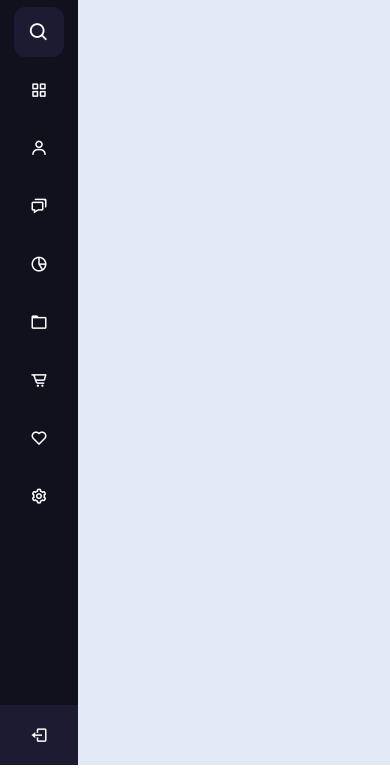
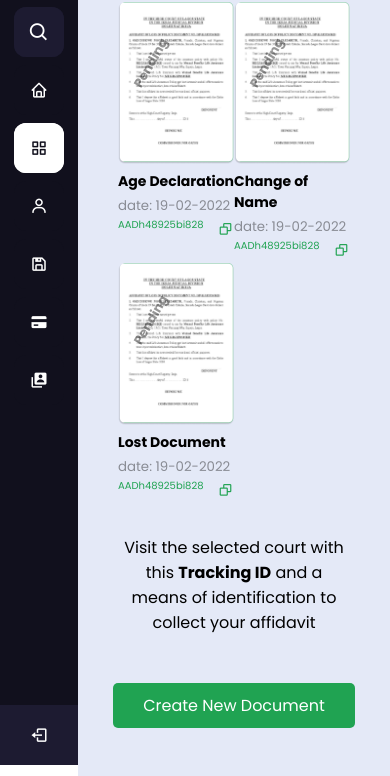
Before and after one commit to sabiprogrammer/eforms-project, a plain HTML site: page index_dashboard.html in a window 390 px wide. Shown: the part 79-855 px from the top of the page. Drawn offline with nearby package versions, Linux system fonts and the light colour scheme.

Commit message:
finished up the main dashboard design

```diff
--- a/css/dashboard-style.css
+++ b/css/dashboard-style.css
@@ -1,11 +1,32 @@
 /* Google Font Link */
 @import url('https://fonts.googleapis.com/css2?family=Poppins:wght@200;300;400;500;600;700&display=swap');
+
+/*Base styling*/
+:root {
+    --primary-color: #20A352;
+    --secondary-color: #E0F2E7;
+    --dark-color: #263238;
+    --light-color: #f4f4f4;
+    --success-color: #5cb85c;
+    --error-color: #d9534f;
+    --warning-color: #eed675;
+    --text-size: 18px;
+    --medium-text-size: 23px;
+    --big-text-size: 30px;
+    --br: 5px;
+}
+
+::selection {
+    color: white;
+    background-color: var(--primary-color);
+}
 
 * {
     margin: 0;
     padding: 0;
     box-sizing: border-box;
     font-family: "Poppins", sans-serif;
+    text-decoration: none;
 }
 
 .sidebar {
@@ -15,6 +36,7 @@
     height: 100%;
     width: 78px;
     background: #11101D;
+    /* background: var(--dark-color); */
     padding: 6px 14px;
     z-index: 99;
     transition: all 0.5s ease;
@@ -235,6 +257,14 @@
     white-space: nowrap;
 }
 
+/* customizing the active navbar */
+.sidebar li.active-sidebar-menu a,
+.sidebar li.active-sidebar-menu .links_name,
+.sidebar li.active-sidebar-menu i {
+    background: #FFF;
+    color: #11101d;
+}
+
 .sidebar li.profile .job {
     font-size: 12px;
 }
@@ -281,8 +311,121 @@
     margin: 18px
 }
 
+/* CUSTOMIZING THE MAIN DASHBOARD CONTENT */
+.doc-sample-preview {
+    display: flex;
+    justify-content: space-between;
+    flex-wrap: wrap;
+    margin: 0 auto;
+    width: 100%;
+}
+
+.doc-sample-preview div {
+    width: 25%;
+    position: relative;
+}
+
+.doc-sample-preview div img {
+    width: 100%;
+}
+
+.doc-sample-preview div small {
+    opacity: .4;
+}
+
+.doc-sample-preview div p.status {
+    position: absolute;
+    top: 30%;
+    left: 5%;
+    transform: rotate(-60deg);
+    font-size: 2.5rem;
+    opacity: .4;
+    font-weight: bold;
+    color: var(--primary-color);
+}
+
+.doc-sample-preview div p.status.pending {
+    color: black;
+}
+
+.doc-sample-preview div .copy-code-container {
+    display: flex;
+    justify-content: space-between;
+    width: 100%;
+}
+
+.copy-code-container p {
+    font-size: 13px;
+    color: var(--primary-color);
+}
+
+.doc-sample-preview div .copy-code-container div a {
+    color: var(--primary-color);
+}
+
+@media (max-width: 1020px) {
+    .doc-sample-preview div p.status {
+        font-size: 2rem;
+    }
+}
+
+@media (max-width: 768px) {
+    .doc-sample-preview div p.status {
+        font-size: 1.5rem;
+    }
+
+    .copy-code-container p {
+        margin-right: 15px;
+    }
+}
+
+@media (max-width: 650px) {
+    .doc-sample-preview div p.status {
+        top: 25%;
+        left: 5%;
+        font-size: 1rem;
+    }
+    .doc-sample-preview div h4{
+        font-size: 16px;
+    }
+    .copy-code-container p {
+        font-size: 12px;
+    }
+    .copy-code-container div a{
+        font-size: 14px;
+    }
+}
+
+@media (max-width: 500px) {
+    .doc-sample-preview div {
+        width: 50%;
+    }
+    .doc-sample-preview div h4{
+        font-size: 14px;
+    }
+
+    .doc-sample-preview div p.status {
+        top: 25%;
+        left: 10%;
+        font-size: 1.5rem;
+    }
+    .copy-code-container p {
+        font-size: 10px;
+    }
+    .copy-code-container div a{
+        font-size: 14px;
+    }
+
+}
+
 @media (max-width: 420px) {
     .sidebar li .tooltip {
         display: none;
     }
+
+    .doc-sample-preview div p.status {
+        top: 20%;
+        left: 5%;
+        font-size: .8rem;
+    }
 }
--- a/index_dashboard.html
+++ b/index_dashboard.html
@@ -1,21 +1,22 @@
 <!DOCTYPE html>
-<!-- Created by CodingLab |www.youtube.com/CodingLabYT-->
-<html lang="en" dir="ltr">
+<html lang="en">
 
 <head>
     <meta charset="UTF-8">
-    <!--<title> Responsive Sidebar Menu  | CodingLab </title>-->
-    <link rel="stylesheet" href="./css/dashboard-style.css">
+    <meta name="viewport" content="width=device-width, initial-scale=1.0">
+    <title>User Dashboard | E-Forms</title>
+
     <!-- Boxicons CDN Link -->
     <link href='https://unpkg.com/boxicons@2.0.7/css/boxicons.min.css' rel='stylesheet'>
-    <meta name="viewport" content="width=device-width, initial-scale=1.0">
+    <link rel="stylesheet" href="./css/utilities.css" />
+    <link rel="stylesheet" href="./css/dashboard-style.css">
 </head>
 
 <body>
     <div class="sidebar">
         <div class="logo-details">
-            <i class='bx bxl-c-plus-plus icon'></i>
-            <div class="logo_name">CodingLab</div>
+            <i class='bx bx-book-content logo-icon'></i>
+            <div class="logo_name">E-Forms ng</div>
             <i class='bx bx-menu' id="btn"></i>
         </div>
         <ul class="nav-list">
@@ -25,6 +26,13 @@
                 <span class="tooltip">Search</span>
             </li>
             <li>
+                <a href="./index.html">
+                    <i class='bx bx-home'></i>
+                    <span class="links_name">Home</span>
+                </a>
+                <span class="tooltip">Home</span>
+            </li>
+            <li class="active-sidebar-menu">
                 <a href="#">
                     <i class='bx bx-grid-alt'></i>
                     <span class="links_name">Dashboard</span>
@@ -34,71 +42,115 @@
             <li>
                 <a href="#">
                     <i class='bx bx-user'></i>
-                    <span class="links_name">User</span>
+                    <span class="links_name">Account</span>
                 </a>
-                <span class="tooltip">User</span>
+                <span class="tooltip">Account</span>
             </li>
             <li>
                 <a href="#">
-                    <i class='bx bx-chat'></i>
-                    <span class="links_name">Messages</span>
+                    <i class='bx bx-save'></i>
+                    <span class="links_name">Saved Document</span>
                 </a>
-                <span class="tooltip">Messages</span>
+                <span class="tooltip">Documents</span>
             </li>
             <li>
                 <a href="#">
-                    <i class='bx bx-pie-chart-alt-2'></i>
-                    <span class="links_name">Analytics</span>
+                    <i class='bx bxs-credit-card'></i>
+                    <span class="links_name">Payment</span>
                 </a>
-                <span class="tooltip">Analytics</span>
+                <span class="tooltip">Payment</span>
             </li>
             <li>
                 <a href="#">
-                    <i class='bx bx-folder'></i>
-                    <span class="links_name">File Manager</span>
+                    <i class='bx bxs-user-account'></i>
+                    <span class="links_name">User Settings</span>
                 </a>
-                <span class="tooltip">Files</span>
-            </li>
-            <li>
-                <a href="#">
-                    <i class='bx bx-cart-alt'></i>
-                    <span class="links_name">Order</span>
-                </a>
-                <span class="tooltip">Order</span>
-            </li>
-            <li>
-                <a href="#">
-                    <i class='bx bx-heart'></i>
-                    <span class="links_name">Saved</span>
-                </a>
-                <span class="tooltip">Saved</span>
-            </li>
-            <li>
-                <a href="#">
-                    <i class='bx bx-cog'></i>
-                    <span class="links_name">Setting</span>
-                </a>
-                <span class="tooltip">Setting</span>
+                <span class="tooltip">Settings</span>
             </li>
             <li class="profile">
                 <div class="profile-details">
-                    <!--<img src="profile.jpg" alt="profileImg">-->
+                    <img src="./images/man-smiling.png" alt="profileImg">
                     <div class="name_job">
-                        <div class="name">Prem Shahi</div>
+                        <div class="name">John Obi</div>
                         <div class="job">Web designer</div>
                     </div>
                 </div>
-                <i class='bx bx-log-out' id="log_out"></i>
+                <a href="#"><i class='bx bx-log-out' id="log_out"></i></a>
             </li>
         </ul>
     </div>
     <section class="home-section">
-        <div class="text">Dashboard</div>
+        <h2 class="text container my-docs-head">My Documents</h2>
+        <div class="doc-sample-preview container">
+
+            <div>
+                <img src="./images/documents_preview.png" alt="" />
+                <h4>Age Declaration</h4>
+                <small>date: 19-02-2022</small>
+                <div class="copy-code-container">
+                    <p>AADh48925bi828</p>
+                    <div class="copy-code-p">
+                        <a href="#">
+                            <i class='bx bx-copy'></i>
+                        </a>
+                    </div>
+                </div>
+                <p class="status pending">Pending</p>
+            </div>
+            <div>
+                <img src="./images/documents_preview.png" alt="" />
+                <h4>Change of Name</h4>
+                <small>date: 19-02-2022</small>
+                <div class="copy-code-container">
+                    <p>AADh48925bi828</p>
+                    <div class="copy-code-p">
+                        <a href="#">
+                            <i class='bx bx-copy'></i>
+                        </a>
+                    </div>
+                </div>
+                <p class="status pending">Pending</p>
+            </div>
+            <div>
+                <img src="./images/documents_preview.png" alt="" />
+                <h4>Lost Document</h4>
+                <small>date: 19-02-2022</small>
+                <div class="copy-code-container">
+                    <p>AADh48925bi828</p>
+                    <div class="copy-code-p">
+                        <a href="#">
+                            <i class='bx bx-copy'></i>
+                        </a>
+                    </div>
+                </div>
+                <p class="status pending">Pending</p>
+            </div>
+        </div>
+
+        <p class="text-center mt-3 container">
+            Visit the selected court with this <strong>Tracking ID</strong> and a means of
+            identification to collect your affidavit
+        </p>
+        <div class="text-center">
+            <a href="#" class="btn my-4">Create New Document</a>
+        </div>
     </section>
     <script>
         let sidebar = document.querySelector(".sidebar");
         let closeBtn = document.querySelector("#btn");
         let searchBtn = document.querySelector(".bx-search");
+        let logoName = document.querySelector(".logo_name");
+        let logoIcon = document.querySelector(".logo-icon");
+
+        logoName.addEventListener("click", () => {
+            sidebar.classList.toggle("open");
+            // menuBtnChange();//calling the function(optional)
+        });
+
+        logoIcon.addEventListener("click", () => {
+            sidebar.classList.toggle("open");
+            // menuBtnChange();//calling the function(optional)
+        });
 
         closeBtn.addEventListener("click", () => {
             sidebar.classList.toggle("open");
```
Also changed, not shown: images/documents_preview.png (renamed from images/Mask group.png).
